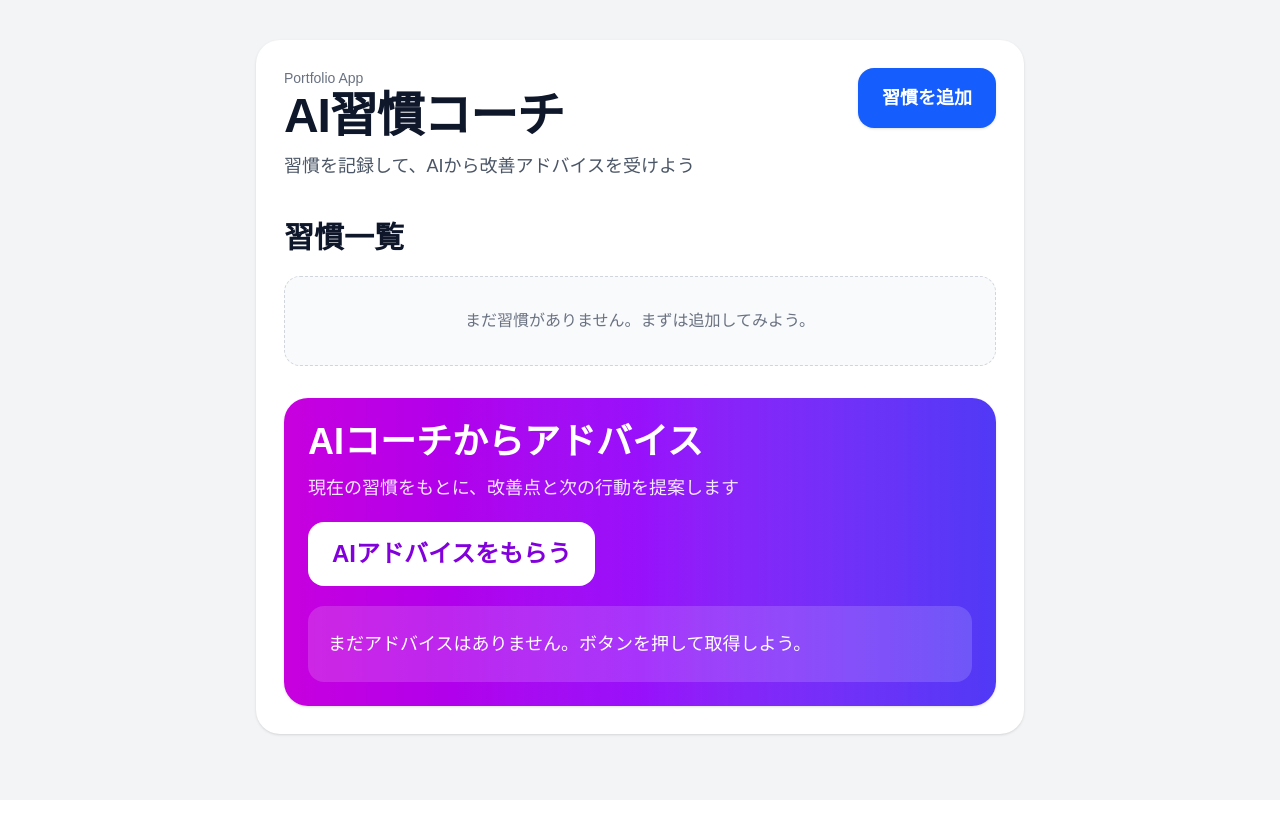
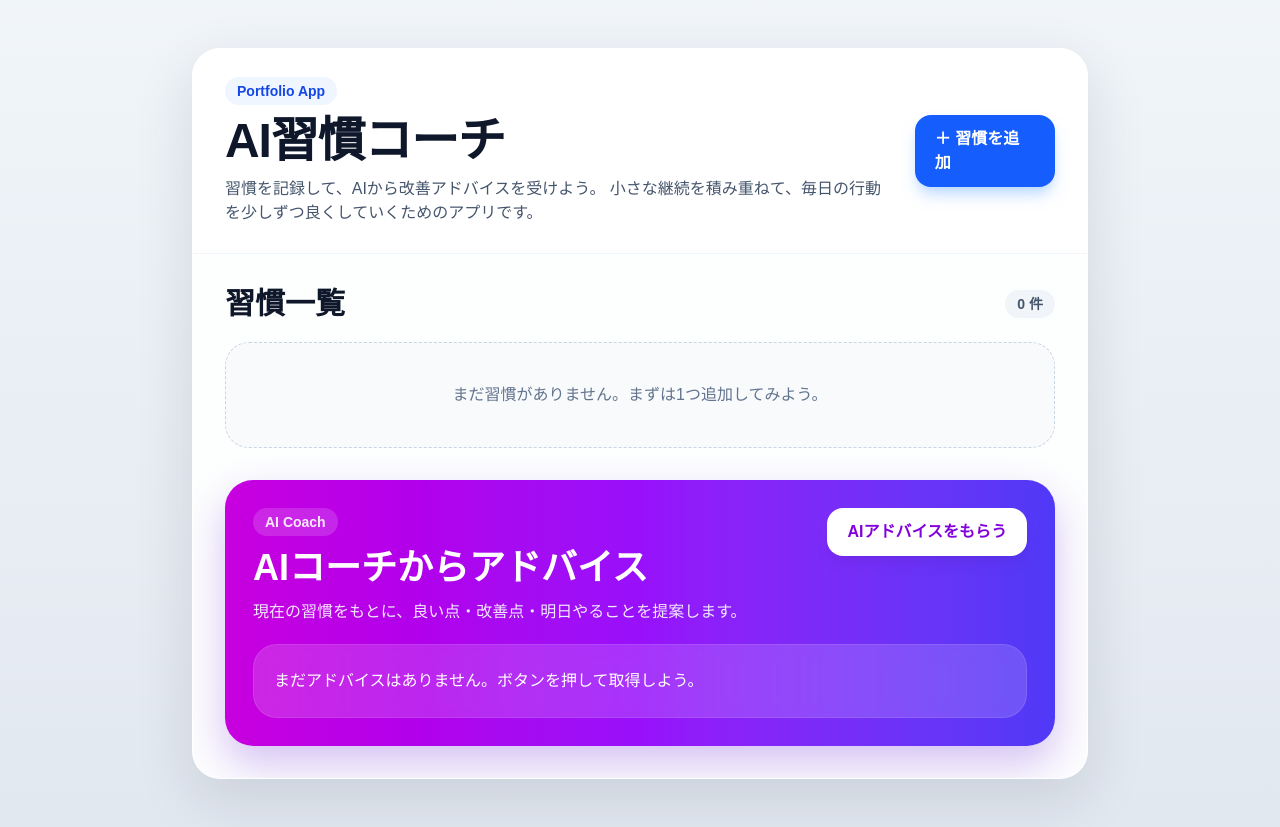
Before and after one commit to yoshidayuudai/ai-habit-coach, a Next.js app: page / in a window 1280 px wide. Before the commit the page ends 800 px from the top, so only its background shows below. Built offline with nearby package versions, Linux system fonts and the light colour scheme.

Commit message:
UI強化

```diff
--- a/app/add/page.tsx
+++ b/app/add/page.tsx
@@ -32,19 +32,25 @@ export default function AddPage() {
   };
 
   return (
-    <main className="min-h-screen bg-[#f3f4f6] px-4 py-10">
+    <main className="min-h-screen bg-gradient-to-b from-slate-100 to-slate-200 px-4 py-8 md:py-12">
       <div className="mx-auto max-w-2xl">
-        <div className="rounded-[24px] bg-white p-7 shadow-sm">
-          <p className="text-sm text-gray-500">Portfolio App</p>
-          <h1 className="mt-1 text-5xl font-extrabold tracking-tight text-slate-900">
+        <div className="overflow-hidden rounded-[28px] border border-white/60 bg-white/90 shadow-[0_20px_60px_rgba(15,23,42,0.12)] backdrop-blur">
+          <div className="border-b border-slate-100 bg-white px-6 py-6 md:px-8 md:py-7">
+            <div className="inline-flex items-center rounded-full bg-blue-50 px-3 py-1 text-sm font-semibold text-blue-700">
+              Portfolio App
+            </div>
+            <h1 className="mt-3 text-3xl font-extrabold tracking-tight text-slate-900 md:text-5xl">
               習慣を追加
             </h1>
-          <p className="mt-3 text-lg text-gray-600">
-            継続したい習慣を登録して、AIコーチに分析してもらおう
+            <p className="mt-3 max-w-2xl text-sm leading-6 text-slate-600 md:text-base">
+              継続したい習慣を登録して、AIコーチに分析してもらおう。
+              まずは小さく始められるものを1つ入れるのがおすすめです。
             </p>
+          </div>
 
-          <div className="mt-10">
-            <label className="block text-xl font-bold text-slate-900">
+          <div className="px-6 py-6 md:px-8 md:py-8">
+            <div>
+              <label className="block text-lg font-bold text-slate-900 md:text-xl">
                 習慣名
               </label>
 
@@ -52,7 +58,7 @@ export default function AddPage() {
                 value={name}
                 onChange={(e) => setName(e.target.value)}
                 placeholder="例：筋トレ、英語、読書"
-              className="mt-3 w-full rounded-2xl border border-gray-300 px-5 py-4 text-lg outline-none transition focus:border-blue-500 focus:ring-4 focus:ring-blue-100"
+                className="mt-3 w-full rounded-2xl border border-slate-300 bg-white px-5 py-4 text-base text-slate-900 outline-none transition focus:border-blue-500 focus:ring-4 focus:ring-blue-100 md:text-lg"
               />
             </div>
 
@@ -60,26 +66,32 @@ export default function AddPage() {
               <button
                 onClick={addHabit}
                 disabled={loading}
-              className="inline-flex items-center justify-center rounded-2xl bg-blue-600 px-6 py-4 text-lg font-bold text-white shadow-sm transition hover:bg-blue-700 disabled:cursor-not-allowed disabled:opacity-70"
+                className="inline-flex items-center justify-center rounded-2xl bg-blue-600 px-6 py-4 text-base font-bold text-white shadow-lg shadow-blue-200 transition hover:translate-y-[-1px] hover:bg-blue-700 disabled:cursor-not-allowed disabled:opacity-70"
               >
                 {loading ? "追加中..." : "追加する"}
               </button>
 
               <a
                 href="/"
-              className="inline-flex items-center justify-center rounded-2xl border border-gray-300 px-6 py-4 text-lg font-bold text-gray-700 transition hover:bg-gray-50"
+                className="inline-flex items-center justify-center rounded-2xl border border-slate-300 bg-white px-6 py-4 text-base font-bold text-slate-700 transition hover:bg-slate-50"
               >
                 戻る
               </a>
             </div>
 
-          <div className="mt-10 rounded-[24px] bg-gradient-to-r from-fuchsia-600 via-purple-600 to-indigo-600 p-6 text-white shadow-sm">
-            <h2 className="text-3xl font-extrabold">追加のヒント</h2>
-            <p className="mt-3 whitespace-pre-wrap text-lg leading-8 text-purple-100">
-              ・最初は1〜3個に絞る
-              {"\n"}・毎日できる小さい習慣から始める
-              {"\n"}・時間やタイミングも決めると続きやすい
-            </p>
+            <div className="mt-8 overflow-hidden rounded-[28px] bg-gradient-to-r from-fuchsia-600 via-purple-600 to-indigo-600 p-6 text-white shadow-[0_18px_40px_rgba(109,40,217,0.28)]">
+              <div className="inline-flex items-center rounded-full bg-white/15 px-3 py-1 text-sm font-semibold text-white/90">
+                Tips
+              </div>
+              <h2 className="mt-3 text-2xl font-extrabold md:text-3xl">
+                追加のヒント
+              </h2>
+              <div className="mt-4 space-y-2 text-sm leading-7 text-purple-100 md:text-base">
+                <p>・最初は1〜3個に絞る</p>
+                <p>・毎日できる小さい習慣から始める</p>
+                <p>・時間やタイミングも決めると続きやすい</p>
+              </div>
+            </div>
           </div>
         </div>
       </div>
--- a/app/page.tsx
+++ b/app/page.tsx
@@ -1,16 +1,76 @@
 "use client";
 
-import { useEffect, useState } from "react";
+import { useEffect, useMemo, useState } from "react";
 
 type Habit = {
   id: number;
   name: string;
 };
 
+const colorClasses = [
+  "from-blue-100 to-indigo-100 text-blue-700",
+  "from-emerald-100 to-green-100 text-emerald-700",
+  "from-pink-100 to-rose-100 text-pink-700",
+  "from-amber-100 to-yellow-100 text-amber-700",
+  "from-violet-100 to-purple-100 text-violet-700",
+  "from-cyan-100 to-sky-100 text-cyan-700",
+];
+
+function getColorClass(name: string) {
+  const sum = name.split("").reduce((acc, char) => acc + char.charCodeAt(0), 0);
+  return colorClasses[sum % colorClasses.length];
+}
+
+function renderAdvice(advice: string) {
+  if (!advice) {
+    return (
+      <p className="text-base leading-8 text-white">
+        まだアドバイスはありません。ボタンを押して取得しよう。
+      </p>
+    );
+  }
+
+  const lines = advice.split("\n");
+
+  return (
+    <div className="space-y-2">
+      {lines.map((line, index) => {
+        const trimmed = line.trim();
+
+        if (!trimmed) {
+          return <div key={index} className="h-2" />;
+        }
+
+        const isHeading = /^【.*】$/.test(trimmed);
+
+        if (isHeading) {
+          return (
+            <p
+              key={index}
+              className="pt-2 text-lg font-extrabold text-white md:text-xl"
+            >
+              {trimmed}
+            </p>
+          );
+        }
+
+        return (
+          <p key={index} className="text-base leading-8 text-white/95">
+            {trimmed}
+          </p>
+        );
+      })}
+    </div>
+  );
+}
+
 export default function Home() {
   const [habits, setHabits] = useState<Habit[]>([]);
   const [advice, setAdvice] = useState("");
   const [loadingAdvice, setLoadingAdvice] = useState(false);
+  const [completedHabitIds, setCompletedHabitIds] = useState<number[]>([]);
+
+  const habitCountLabel = useMemo(() => `${habits.length} 件`, [habits.length]);
 
   const fetchHabits = async () => {
     try {
@@ -28,7 +88,12 @@ export default function Home() {
         method: "POST",
         body: JSON.stringify({ habitId: id }),
       });
-      alert("記録しました！");
+
+      setCompletedHabitIds((prev) => [...prev, id]);
+
+      setTimeout(() => {
+        setCompletedHabitIds((prev) => prev.filter((habitId) => habitId !== id));
+      }, 1500);
     } catch (error) {
       console.error("記録エラー:", error);
       alert("記録に失敗しました");
@@ -67,81 +132,120 @@ export default function Home() {
   }, []);
 
   return (
-    <main className="min-h-screen bg-[#f3f4f6] px-4 py-10">
-      <div className="mx-auto max-w-3xl">
-        <div className="rounded-[24px] bg-white p-7 shadow-sm">
-          <div className="flex flex-col gap-4 md:flex-row md:items-start md:justify-between">
+    <main className="min-h-screen bg-gradient-to-b from-slate-100 to-slate-200 px-4 py-8 md:py-12">
+      <div className="mx-auto max-w-4xl">
+        <div className="overflow-hidden rounded-[28px] border border-white/60 bg-white/90 shadow-[0_20px_60px_rgba(15,23,42,0.12)] backdrop-blur">
+          <div className="border-b border-slate-100 bg-white px-6 py-6 md:px-8 md:py-7">
+            <div className="flex flex-col gap-5 md:flex-row md:items-center md:justify-between">
               <div>
-              <p className="text-sm text-gray-500">Portfolio App</p>
-              <h1 className="mt-1 text-5xl font-extrabold tracking-tight text-slate-900">
+                <div className="inline-flex items-center rounded-full bg-blue-50 px-3 py-1 text-sm font-semibold text-blue-700">
+                  Portfolio App
+                </div>
+                <h1 className="mt-3 text-3xl font-extrabold tracking-tight text-slate-900 md:text-5xl">
                   AI習慣コーチ
                 </h1>
-              <p className="mt-3 text-lg text-gray-600">
-                習慣を記録して、AIから改善アドバイスを受けよう
+                <p className="mt-3 max-w-2xl text-sm leading-6 text-slate-600 md:text-base">
+                  習慣を記録して、AIから改善アドバイスを受けよう。
+                  小さな継続を積み重ねて、毎日の行動を少しずつ良くしていくためのアプリです。
                 </p>
               </div>
 
               <a
                 href="/add"
-              className="inline-flex items-center justify-center rounded-2xl bg-blue-600 px-6 py-4 text-lg font-bold text-white shadow-sm transition hover:bg-blue-700"
+                className="inline-flex items-center justify-center rounded-2xl bg-blue-600 px-5 py-3 text-base font-bold text-white shadow-lg shadow-blue-200 transition hover:translate-y-[-1px] hover:bg-blue-700"
               >
-              習慣を追加
+                ＋ 習慣を追加
               </a>
             </div>
+          </div>
 
-          <section className="mt-10">
-            <h2 className="text-3xl font-extrabold text-slate-900">習慣一覧</h2>
+          <div className="px-6 py-6 md:px-8 md:py-8">
+            <section>
+              <div className="flex items-center justify-between">
+                <h2 className="text-2xl font-extrabold text-slate-900 md:text-3xl">
+                  習慣一覧
+                </h2>
+                <div className="rounded-full bg-slate-100 px-3 py-1 text-sm font-semibold text-slate-600">
+                  {habitCountLabel}
+                </div>
+              </div>
 
               {habits.length === 0 ? (
-              <div className="mt-5 rounded-2xl border border-dashed border-gray-300 bg-gray-50 px-5 py-8 text-center text-gray-500">
-                まだ習慣がありません。まずは追加してみよう。
+                <div className="mt-5 rounded-3xl border border-dashed border-slate-300 bg-slate-50 px-5 py-10 text-center text-slate-500">
+                  まだ習慣がありません。まずは1つ追加してみよう。
                 </div>
               ) : (
-              <div className="mt-5 space-y-4">
-                {habits.map((h) => (
+                <div className="mt-5 grid gap-4">
+                  {habits.map((h) => {
+                    const isCompleted = completedHabitIds.includes(h.id);
+                    const iconColorClass = getColorClass(h.name);
+
+                    return (
                       <div
                         key={h.id}
-                    className="flex items-center justify-between rounded-2xl border border-gray-200 bg-white px-5 py-5 shadow-sm"
+                        className="group flex items-center justify-between rounded-3xl border border-slate-200 bg-white px-5 py-5 shadow-sm transition hover:border-slate-300 hover:shadow-md"
                       >
+                        <div className="flex items-center gap-4">
+                          <div
+                            className={`flex h-12 w-12 items-center justify-center rounded-2xl bg-gradient-to-br text-xl font-extrabold ${iconColorClass}`}
+                          >
+                            {h.name.slice(0, 1)}
+                          </div>
                           <div>
-                      <p className="text-3xl font-extrabold text-slate-900">
+                            <p className="text-xl font-extrabold text-slate-900 md:text-2xl">
                               {h.name}
                             </p>
-                      <p className="mt-1 text-lg text-gray-500">
+                            <p className="mt-1 text-sm text-slate-500">
                               今日も一歩ずつ継続
+                            </p>
+                          </div>
+                        </div>
+
+                        <button
+                          onClick={() => checkHabit(h.id)}
+                          className={`rounded-2xl px-4 py-3 text-base font-extrabold text-white shadow-lg transition md:px-5 ${
+                            isCompleted
+                              ? "bg-emerald-600 shadow-emerald-100"
+                              : "bg-green-500 shadow-green-100 hover:translate-y-[-1px] hover:bg-green-600"
+                          }`}
+                        >
+                          {isCompleted ? "記録済み" : "✔ 記録"}
+                        </button>
+                      </div>
+                    );
+                  })}
+                </div>
+              )}
+            </section>
+
+            <section className="mt-8 overflow-hidden rounded-[28px] bg-gradient-to-r from-fuchsia-600 via-purple-600 to-indigo-600 p-6 text-white shadow-[0_18px_40px_rgba(109,40,217,0.28)] md:p-7">
+              <div className="flex flex-col gap-4 md:flex-row md:items-start md:justify-between">
+                <div>
+                  <div className="inline-flex items-center rounded-full bg-white/15 px-3 py-1 text-sm font-semibold text-white/90">
+                    AI Coach
+                  </div>
+                  <h2 className="mt-3 text-3xl font-extrabold md:text-4xl">
+                    AIコーチからアドバイス
+                  </h2>
+                  <p className="mt-3 max-w-2xl text-sm leading-6 text-purple-100 md:text-base">
+                    現在の習慣をもとに、良い点・改善点・明日やることを提案します。
                   </p>
                 </div>
 
                 <button
-                      onClick={() => checkHabit(h.id)}
-                      className="rounded-2xl bg-green-500 px-5 py-3 text-xl font-extrabold text-white transition hover:bg-green-600"
-                    >
-                      記録
-                    </button>
-                  </div>
-                ))}
-              </div>
-            )}
-          </section>
-
-          <section className="mt-8 rounded-[24px] bg-gradient-to-r from-fuchsia-600 via-purple-600 to-indigo-600 p-6 text-white shadow-sm">
-            <h2 className="text-4xl font-extrabold">AIコーチからアドバイス</h2>
-            <p className="mt-3 text-lg text-purple-100">
-              現在の習慣をもとに、改善点と次の行動を提案します
-            </p>
-
-            <button
                   onClick={getAdvice}
                   disabled={loadingAdvice}
-              className="mt-5 rounded-2xl bg-white px-6 py-4 text-2xl font-extrabold text-purple-700 transition hover:bg-purple-50 disabled:cursor-not-allowed disabled:opacity-70"
+                  className="inline-flex items-center justify-center rounded-2xl bg-white px-5 py-3 text-base font-extrabold text-purple-700 shadow-lg shadow-purple-900/10 transition hover:translate-y-[-1px] hover:bg-purple-50 disabled:cursor-not-allowed disabled:opacity-70"
                 >
                   {loadingAdvice ? "取得中..." : "AIアドバイスをもらう"}
                 </button>
+              </div>
 
-            <div className="mt-5 rounded-2xl bg-white/15 px-5 py-5 text-lg leading-9 text-white whitespace-pre-wrap">
-              {advice || "まだアドバイスはありません。ボタンを押して取得しよう。"}
+              <div className="mt-5 rounded-3xl border border-white/10 bg-white/15 px-5 py-5 whitespace-pre-wrap backdrop-blur-sm">
+                {renderAdvice(advice)}
               </div>
             </section>
+          </div>
         </div>
       </div>
     </main>
```
Lines whose indentation alone changed are shown as unchanged.
